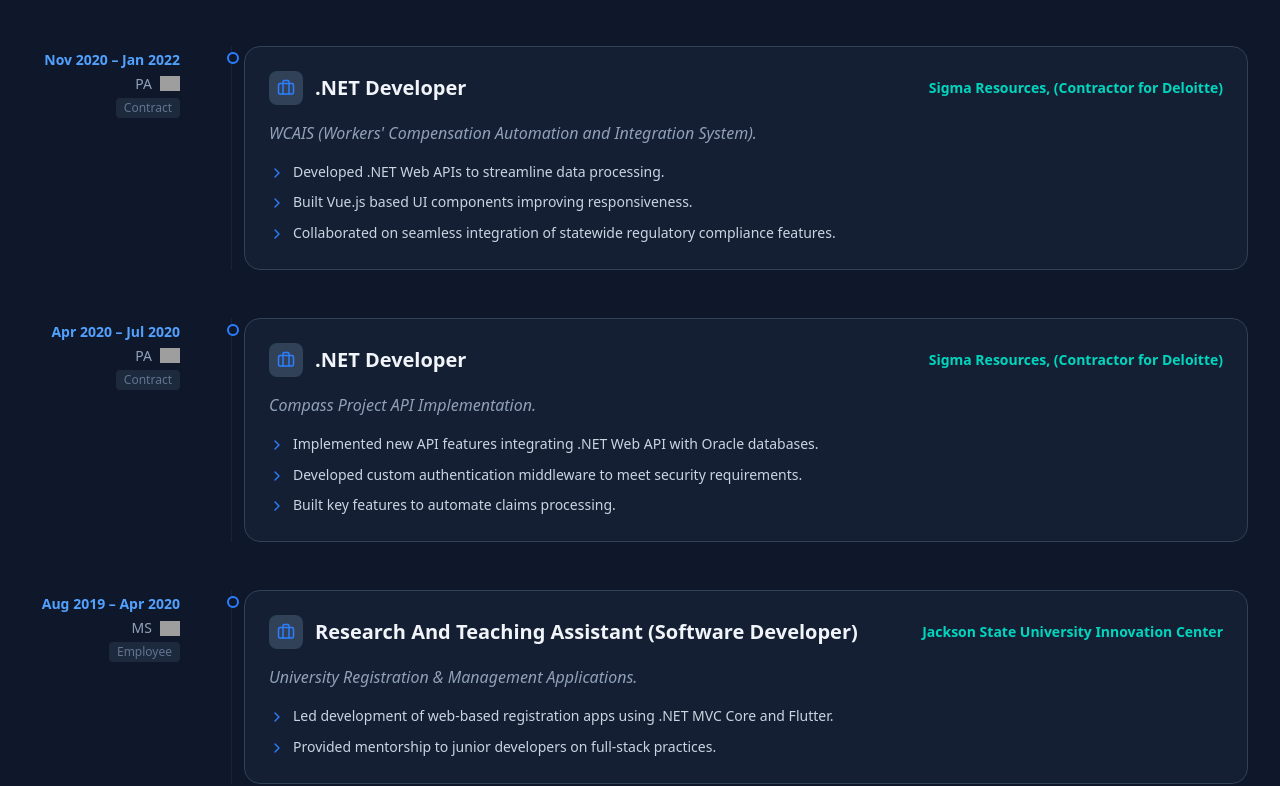
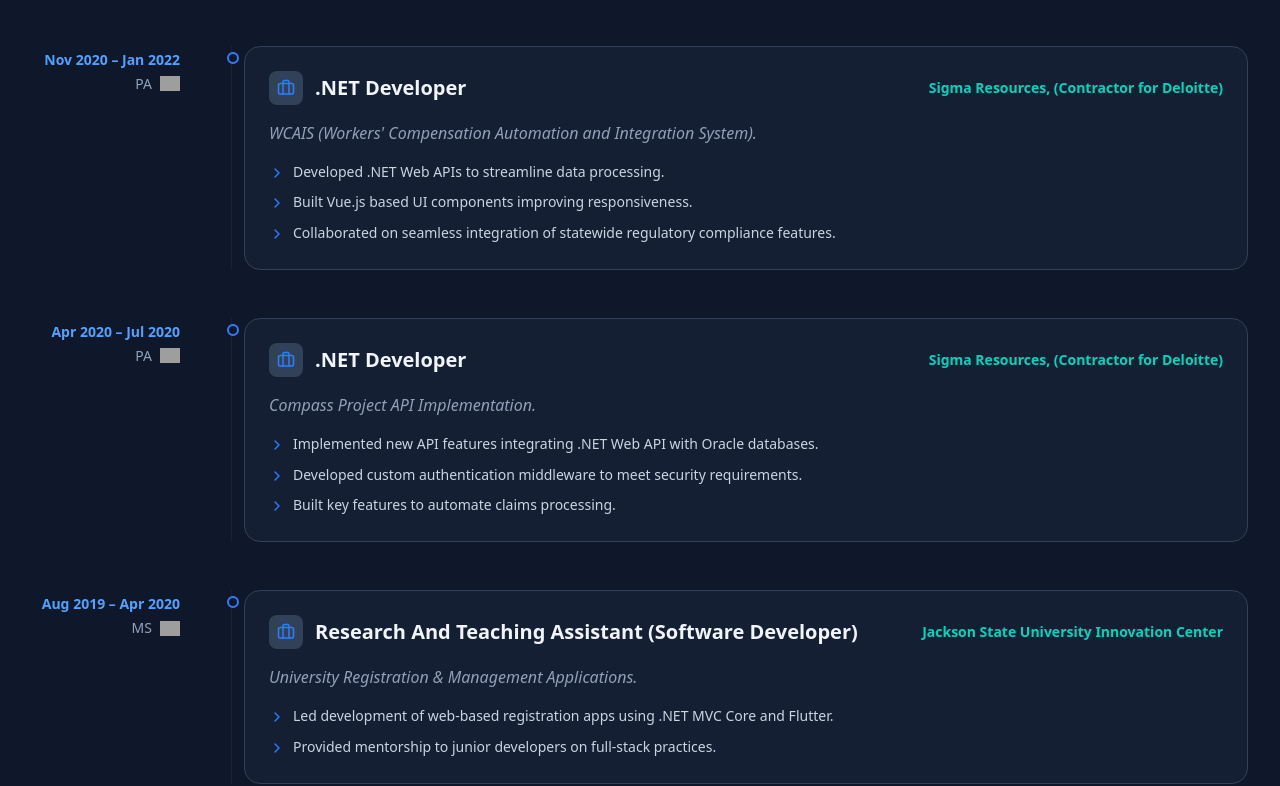
Before and after one commit to ahmed527/portfolio, a React (Vite) app: page / in a window 1280 px wide. Shown: the part 2795-3581 px from the top of the page. Built offline with nearby package versions, Linux system fonts and the light colour scheme; grey boxes are pictures that could not be loaded.

Commit message:
remvoe experience type

```diff
--- a/src/App.tsx
+++ b/src/App.tsx
@@ -165,7 +165,6 @@
 			period: "Oct 2025 – Present",
 			location: "PA",
 			countryCode: "us",
-			type: "Contract",
 			description: "DHS MATP Mileage Reimbursement.",
 			achievements: [
 				"Develop and optimize secure, scalable web applications using .NET Core and Angular.",
@@ -179,7 +178,6 @@
 			period: "Nov 2022 – Oct 2025",
 			location: "PA",
 			countryCode: "us",
-			type: "Contract",
 			description: "eCIS Modernization for the State of Pennsylvania.",
 			achievements: [
 				"Modernized eCIS projects implementing microservices architecture.",
@@ -194,7 +192,6 @@
 			period: "May 2022 – Jul 2022",
 			location: "PA",
 			countryCode: "us",
-			type: "Contract",
 			description: "NG911 Emergency Response System.",
 			achievements: [
 				"Designed key software components ensuring real-time data accuracy.",
@@ -208,7 +205,6 @@
 			period: "Jan 2022 – May 2022",
 			location: "PA",
 			countryCode: "us",
-			type: "Contract",
 			description: "WIC (Women, Infants and Children) Nutrition Program.",
 			achievements: [
 				"Developed and maintained software solutions using ASP.NET and JavaScript.",
@@ -223,7 +219,6 @@
 			period: "Nov 2020 – Jan 2022",
 			location: "PA",
 			countryCode: "us",
-			type: "Contract",
 			description: "WCAIS (Workers' Compensation Automation and Integration System).",
 			achievements: [
 				"Developed .NET Web APIs to streamline data processing.",
@@ -237,7 +232,6 @@
 			period: "Apr 2020 – Jul 2020",
 			location: "PA",
 			countryCode: "us",
-			type: "Contract",
 			description: "Compass Project API Implementation.",
 			achievements: [
 				"Implemented new API features integrating .NET Web API with Oracle databases.",
@@ -251,7 +245,6 @@
 			period: "Aug 2019 – Apr 2020",
 			location: "MS",
 			countryCode: "us",
-			type: "Employee",
 			description: "University Registration & Management Applications.",
 			achievements: [
 				"Led development of web-based registration apps using .NET MVC Core and Flutter.",
@@ -264,7 +257,6 @@
 			period: "Jun 2018 – Jul 2019",
 			location: "Bahrain",
 			countryCode: "bh",
-			type: "Employee",
 			description: "Travel Solutions Platform.",
 			achievements: [
 				"Developed applications using .NET, Angular, React, and RabbitMQ.",
@@ -278,7 +270,6 @@
 			period: "Feb 2017 – May 2018",
 			location: "Sudan",
 			countryCode: "sd",
-			type: "Employee",
 			description: "Banking & Enterprise Applications.",
 			achievements: [
 				"Built Electronic Cheque Clearing (ECC) and ERP platforms.",
@@ -656,9 +647,6 @@
 												height="18"
 											/>
 										</div>
-										<div className={`text-xs mt-1 inline-block px-2 py-0.5 rounded ${darkMode ? 'bg-slate-800 text-slate-500' : 'bg-slate-200 text-slate-600'}`}>
-											{job.type}
-										</div>
 									</div>
 
 									{/* Timeline Dot */}
```
